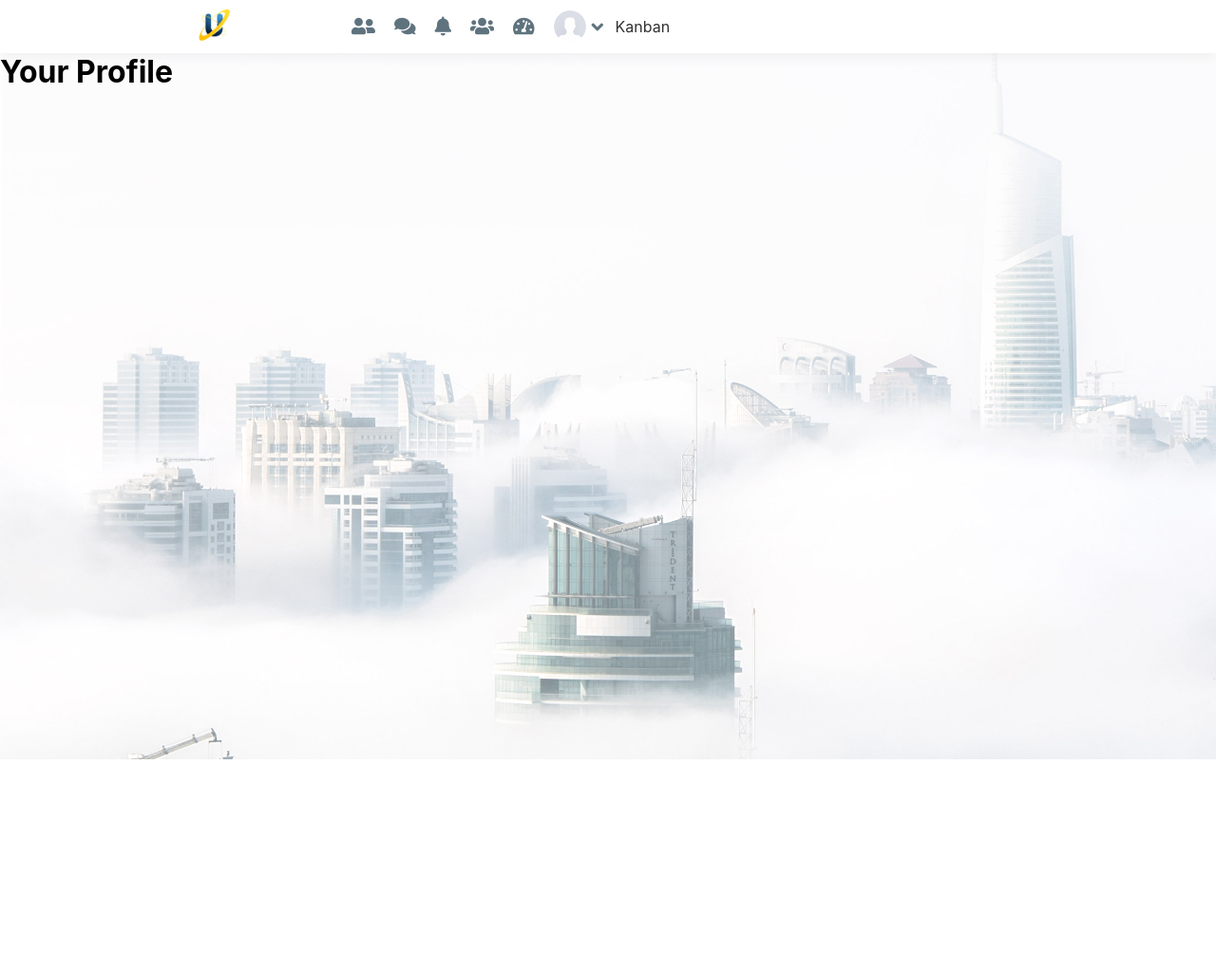
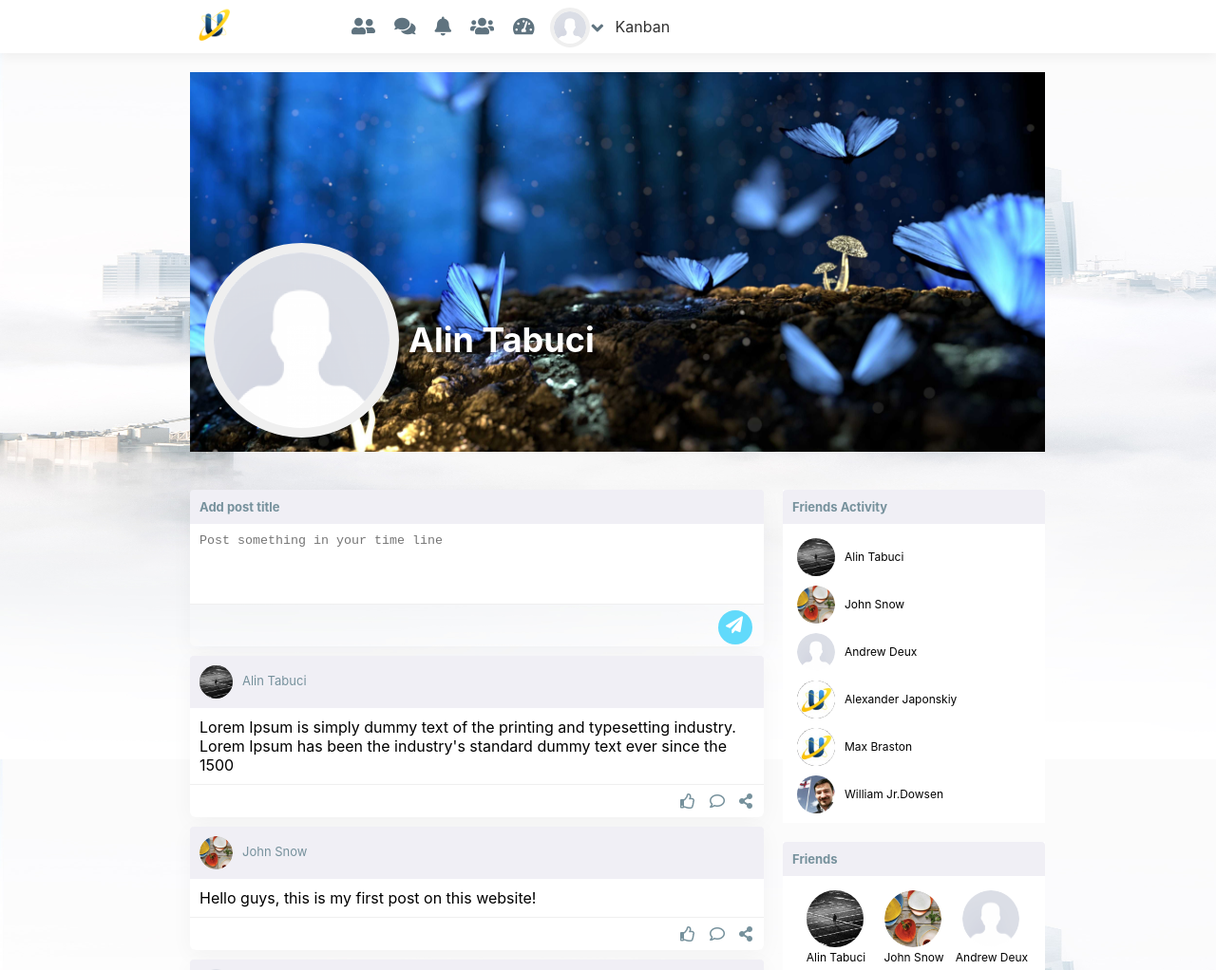
Before and after one commit to iMeanLand/ownExperience, a React app: page /profile in a window 1280 px wide. Shown: the top 1022 px of the page at 95% size. Before the commit the page ends 800 px from the top, so only its background shows below. Built offline with nearby package versions, Linux system fonts and the light colour scheme.

Commit message:
profile page

```diff
--- a/src/components/profile/profile.js
+++ b/src/components/profile/profile.js
@@ -1,9 +1,18 @@
 import React from 'react';
+import '../../css/profile.css';
+import ProfileContent from './profilecontent/profilecontent';
 
 function Profile() {
     return (
-        <div>
-            <h1>Your Profile</h1>
+        <div className="Container">
+            <div className="ProfileCover"
+                 style={{backgroundImage: 'url(' + process.env.PUBLIC_URL + '/uploads/cover.jpg)'}}>
+                <div className="ProfileAvatar"
+                     style={{backgroundImage: 'url(' + process.env.PUBLIC_URL + '/uploads/thumb.png)'}}>
+                    <div className="ProfileName">Alin Tabuci</div>
+                </div>
+            </div>
+            <ProfileContent/>
         </div>
     )
 }
--- /dev/null
+++ b/src/components/profile/profilecontent/profilecontent.js
@@ -0,0 +1,16 @@
+import React from 'react';
+import AddPost from '../../actions/posts/addpost';
+import Sidebar from '../../sidebar/feed/sidebar';
+import Feed from '../../feed/feed';
+
+class ProfileContent extends React.Component {
+    render() {
+        return (
+            <div style={{width: '100%', display: 'flex'}}>
+                <Feed/>
+            </div>
+        )
+    }
+}
+
+export default ProfileContent;
--- a/src/components/ui/header.js
+++ b/src/components/ui/header.js
@@ -3,8 +3,32 @@ import '../../css/header.css'
 import logo from '../../logo.png';
 import {Link} from 'react-router-dom';
 
-function Header() {
+const vasek = 'jora';
 
+class Header extends React.Component {
+    constructor(props) {
+        super(props);
+
+        this.displayFriendsNotificationsList = this.displayFriendsNotificationsList.bind(this);
+    }
+
+
+    displayFriendsNotificationsList() {
+        console.log('123');
+        let element = document.getElementsByClassName('friendsNotificationsList');
+        if (element.classList.contains('hidden')) {
+            element.style.display('block');
+            element.classList.remove('hidden');
+            document.getElementsByClassName('friendsBtn').classList.add('active');
+        } else {
+            element.style.display('hidden');
+            element.classList.add('hidden');
+            document.getElementsByClassName('friendsBtn').classList.remove('active');
+        }
+    }
+
+
+    render() {
         return (
             <header>
                 <nav>
@@ -15,19 +39,21 @@ function Header() {
                     <div className="navigation-menu">
                         <ul>
                             <li className="navigationLink">
-                            <a href="#">
+                                <a href="#friends" className="friendsBtn" onClick={this.displayFriendsNotificationsList}>
+                                    <div className="friendsNotificationsList hidden">
+                                    </div>
                                     <i className="fas fa-user-friends">
                                     </i>
                                 </a>
                             </li>
                             <li className="navigationLink">
-                            <a href="#">
+                                <a href="#chat">
                                     <i className="fas fa-comments">
                                     </i>
                                 </a>
                             </li>
                             <li className="navigationLink">
-                            <a href="#">
+                                <a href="#notifications">
                                     <i className="fas fa-bell">
                                     </i>
                                 </a>
@@ -62,4 +88,7 @@ function Header() {
         )
     }
 
+
+}
+
 export default Header;
--- a/src/css/header.css
+++ b/src/css/header.css
@@ -70,12 +70,16 @@ a.logo {
 
 .profileImage {
     display: inline-block;
-    border-radius: 50%;
     background-size: 34px;
+    background-color: #FFF;
     height: 34px;
     width: 34px;
-    margin-top: -7px;
+    margin-left: -4px;
+    margin-top: -10px;
     background-repeat: no-repeat;
+    border: 4px solid #efefef;
+    border-radius: 100%;
+    cursor: pointer;
 }
 
 .profileBlock i {
@@ -86,3 +90,24 @@ a.logo {
 .profileImage:hover i {
     color: #61dafb;
 }
+
+.friendsNotificationsList {
+    position: relative;
+}
+
+.friendsNotificationsList.active {
+
+}
+
+.friendsNotificationsList {
+    display: none;
+    position: absolute;
+    top: 30px;
+    left: -70px;
+    padding: 15px;
+    background: #FFF;
+    box-shadow: 0 5px 25px 0 rgba(0,0,0,.15);
+    width: 180px;
+    height: 240px;
+    overflow-y: scroll;
+}
--- a/src/css/main.css
+++ b/src/css/main.css
@@ -25,6 +25,12 @@ code {
 
 h1, h2, h3, h4, h5, p {
     margin: 0;
+}
+
+.SomePageContainer {
+    display: flex;
+    width: 70%;
+    padding: 20px;
 }
 
 .SomePageHeader {
--- /dev/null
+++ b/src/css/profile.css
@@ -0,0 +1,45 @@
+.Profile {
+    width: 100%;
+    display: flex;
+}
+
+.ProfileContent {
+    width: 70%;
+    display: flex;
+}
+
+.ProfileCover {
+    margin: 20px;
+    margin-right: 0;
+    height: 400px;
+    width: 100%;
+    position: relative;
+    background-size: cover;
+    background-position: center;
+    background-repeat: no-repeat;
+}
+
+.ProfileAvatar {
+    position: absolute;
+    bottom: 15px;
+    left: 15px;
+    background-size: contain;
+    background-position: center;
+    background-color: #FFF;
+    background-repeat: no-repeat;
+    width: 185px;
+    height: 185px;
+    border: 10px solid #efefef;
+    border-radius: 100%;
+    cursor: pointer;
+}
+
+.ProfileName {
+    color: #FFF;
+    font-weight: bold;
+    font-size: 36px;
+    position: absolute;
+    width: 300px;
+    right: -320px;
+    top: 70px;
+}
```
Also changed, not shown: public/uploads/cover.jpg (added). Lines whose indentation alone changed are shown as unchanged.
